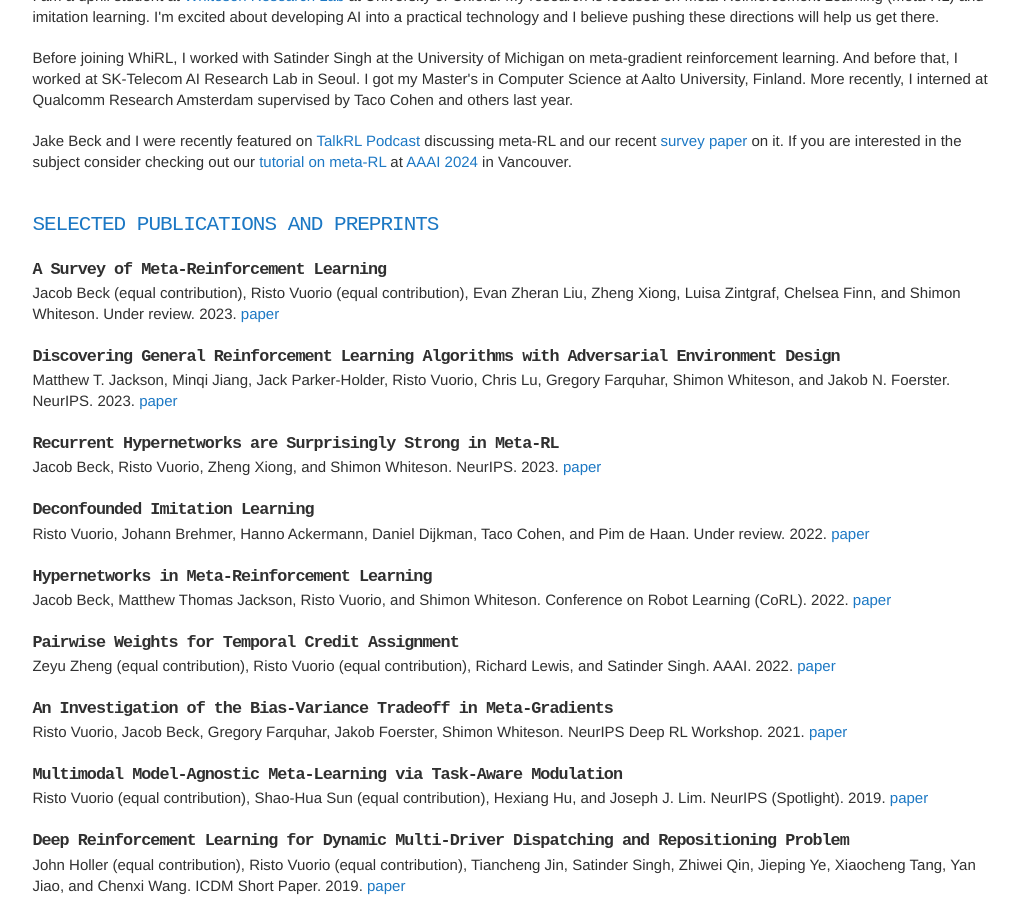
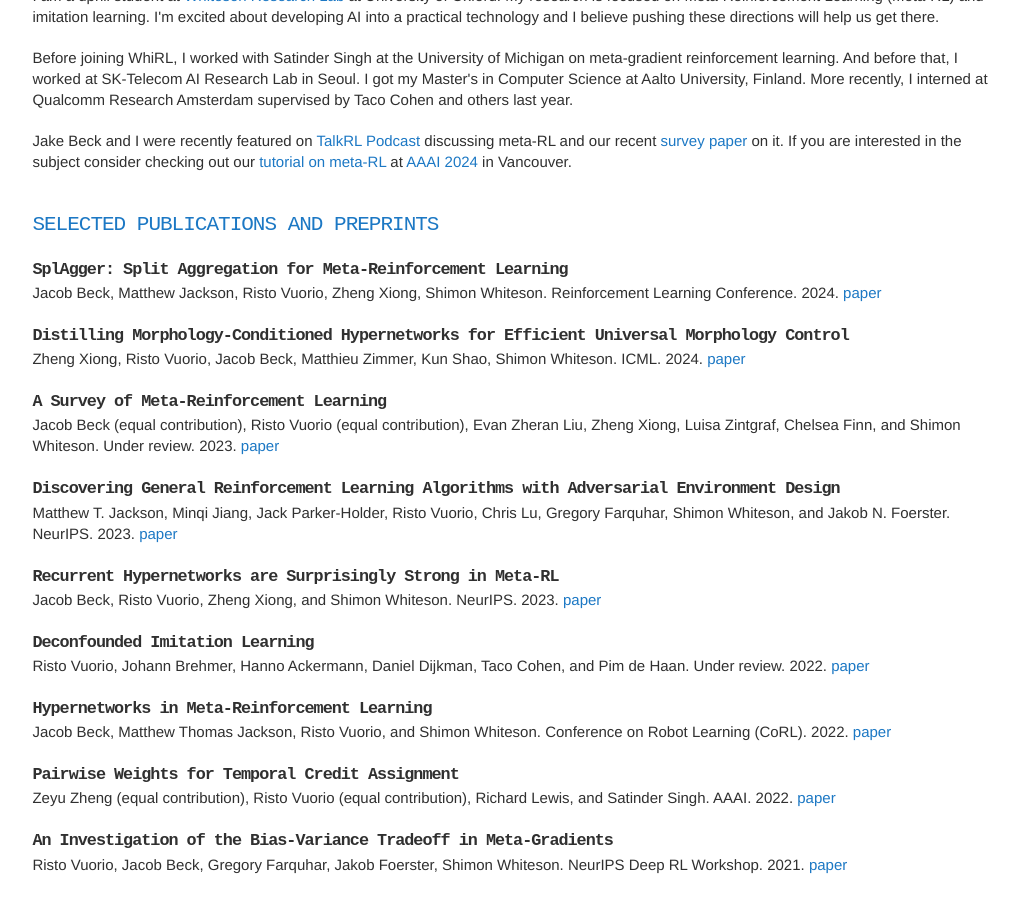
Before and after one commit to vuoristo/vuoristo.github.io, a Jekyll site: the page built from index.html, in a window 1280 px wide and 900 px high, scrolled down 304 px. Shown: the whole window, without its empty margins (166-1184 px from the left). Built offline with Jekyll 4.4.1, drawn with Linux system fonts in a browser that asks for light colours; nearby versions of some CDN libraries; some web fonts are replaced.

Commit message:
update publications

```diff
--- a/_data/publications.yaml
+++ b/_data/publications.yaml
@@ -1,3 +1,13 @@
+- title: "SplAgger: Split Aggregation for Meta-Reinforcement Learning"
+  author: Jacob Beck, Matthew Jackson, Risto Vuorio, Zheng Xiong, Shimon Whiteson
+  howpublished: Reinforcement Learning Conference
+  year: 2024
+  url: "https://arxiv.org/abs/2402.06570"
+- title: "Distilling Morphology-Conditioned Hypernetworks for Efficient Universal Morphology Control"
+  author: Zheng Xiong, Risto Vuorio, Jacob Beck, Matthieu Zimmer, Kun Shao, Shimon Whiteson
+  howpublished: ICML
+  year: 2024
+  url: "https://arxiv.org/abs/2402.06570"
 - title: "A Survey of Meta-Reinforcement Learning"
   author: Jacob Beck (equal contribution), Risto Vuorio (equal contribution), Evan Zheran Liu, Zheng Xiong, Luisa Zintgraf, Chelsea Finn, and Shimon Whiteson
   howpublished: Under review
```
